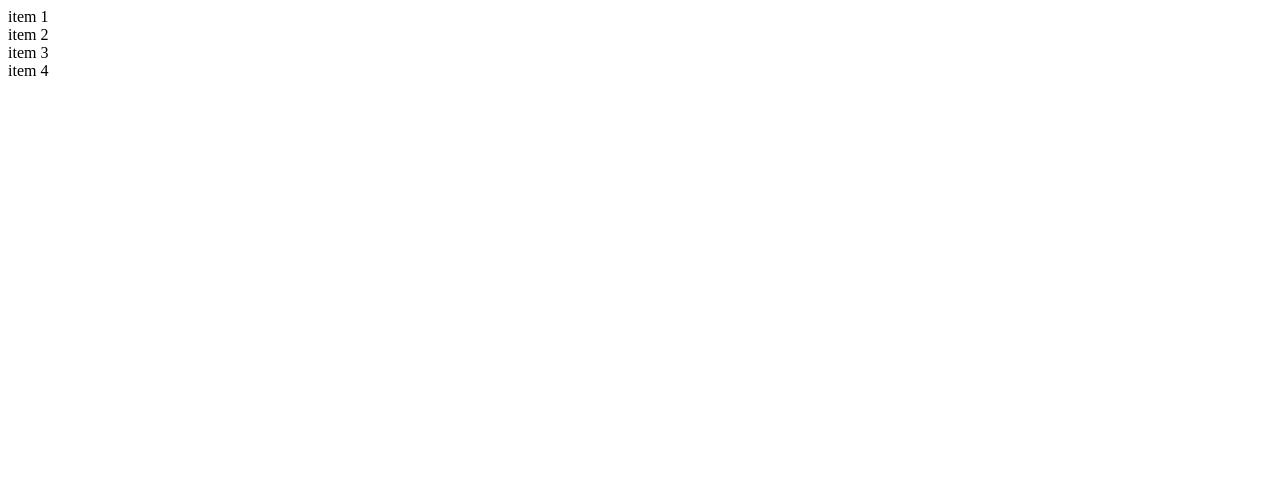
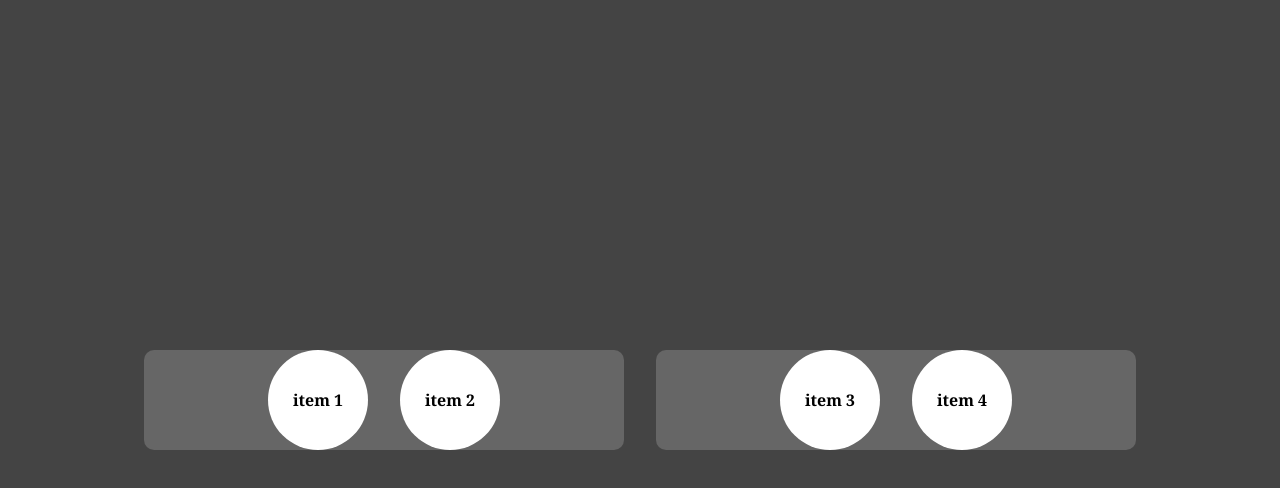
Before and after one commit to Ahmad1582/darg-mini, a plain HTML site: page index.html in a window 1280 px wide. Drawn offline with Linux system fonts and the light colour scheme.

Commit message:
create css

```diff
--- a/css/style.css
+++ b/css/style.css
@@ -0,0 +1,53 @@
+* {
+    margin: 0;
+    padding: 0;
+    box-sizing: border-box;
+}
+
+body {
+    width: 100%;
+    height: 100vh;
+    display: flex;
+    align-items: center;
+    justify-content: center;
+    background-color: #444;
+    font-family:Cambria, Cochin, Georgia, Times, 'Times New Roman', serif;
+}
+
+.container {
+    width: 80%;
+    margin: 0 auto;
+    display: flex;
+}
+
+.container .box-wrapper {
+    width: 100%;
+    height: 100px;
+    display: flex;
+    align-items: center;
+    justify-content: center;
+    background-color: #666;
+    padding: 2rem;
+    margin: 1rem;
+    border-radius: 10px;
+    -webkit-border-radius: 10px;
+    -moz-border-radius: 10px;
+    -ms-border-radius: 10px;
+    -o-border-radius: 10px;
+}
+
+.container .box-wrapper .box-item {
+    width: 100px;
+    height: 100px;
+    background-color: #fff;
+    margin: 1rem;
+    display: flex;
+    align-items: center;
+    justify-content: center;
+    border-radius: 100%;
+    -webkit-border-radius: 100%;
+    -moz-border-radius: 100%;
+    -ms-border-radius: 100%;
+    -o-border-radius: 100%;
+    font-weight: bold;
+}
--- a/index.html
+++ b/index.html
@@ -9,12 +9,12 @@
 <body>
     <div class="container">
         <div class="box-wrapper">
-            <div class="box-item">item 1</div>
-            <div class="box-item">item 2</div>
+            <div class="box-item" draggable="true">item 1</div>
+            <div class="box-item" draggable="true">item 2</div>
         </div>
         <div class="box-wrapper">
-            <div class="box-item">item 3</div>
-            <div class="box-item">item 4</div>
+            <div class="box-item" draggable="true">item 3</div>
+            <div class="box-item" draggable="true">item 4</div>
         </div>
     </div>
 
```
